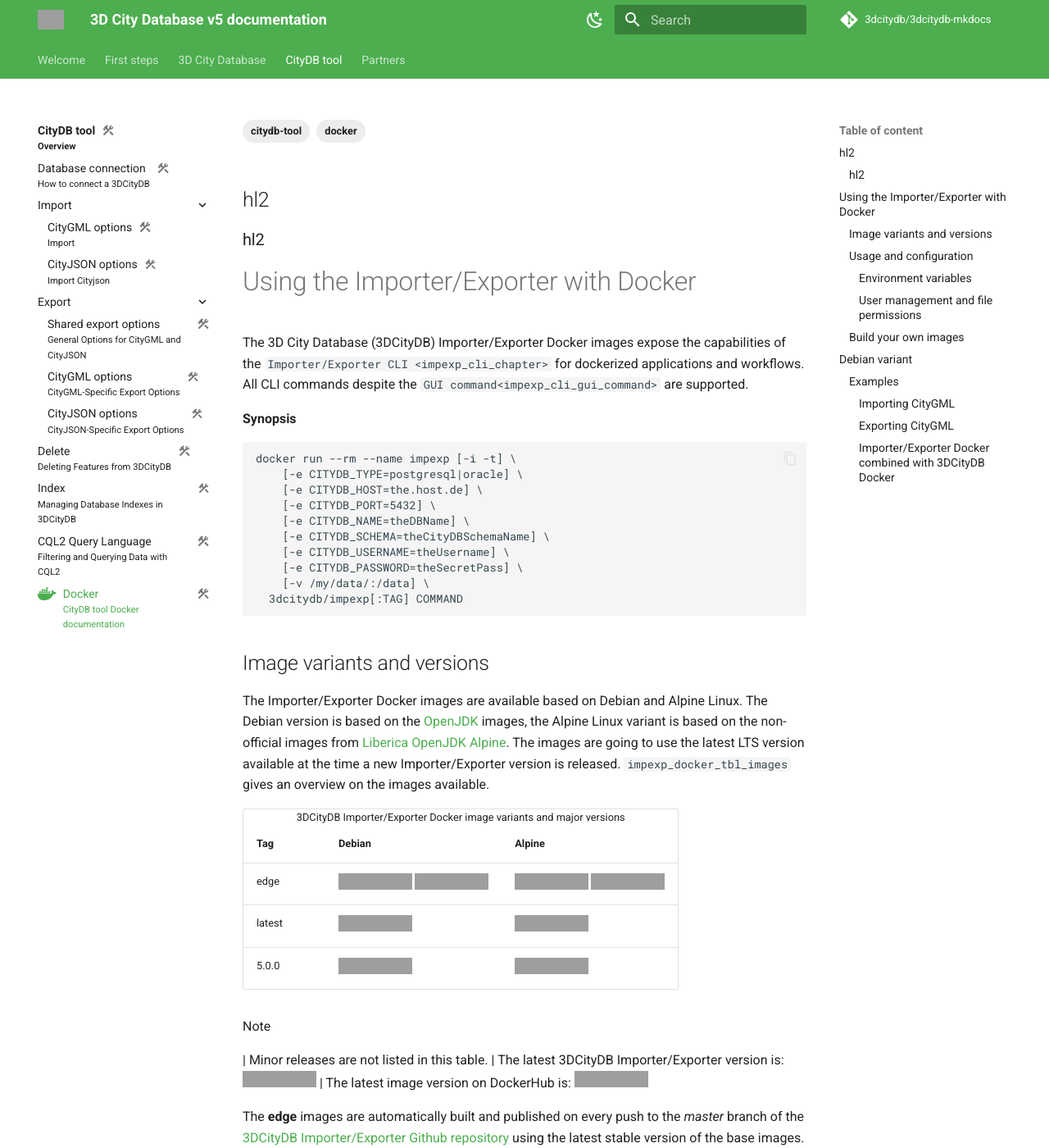
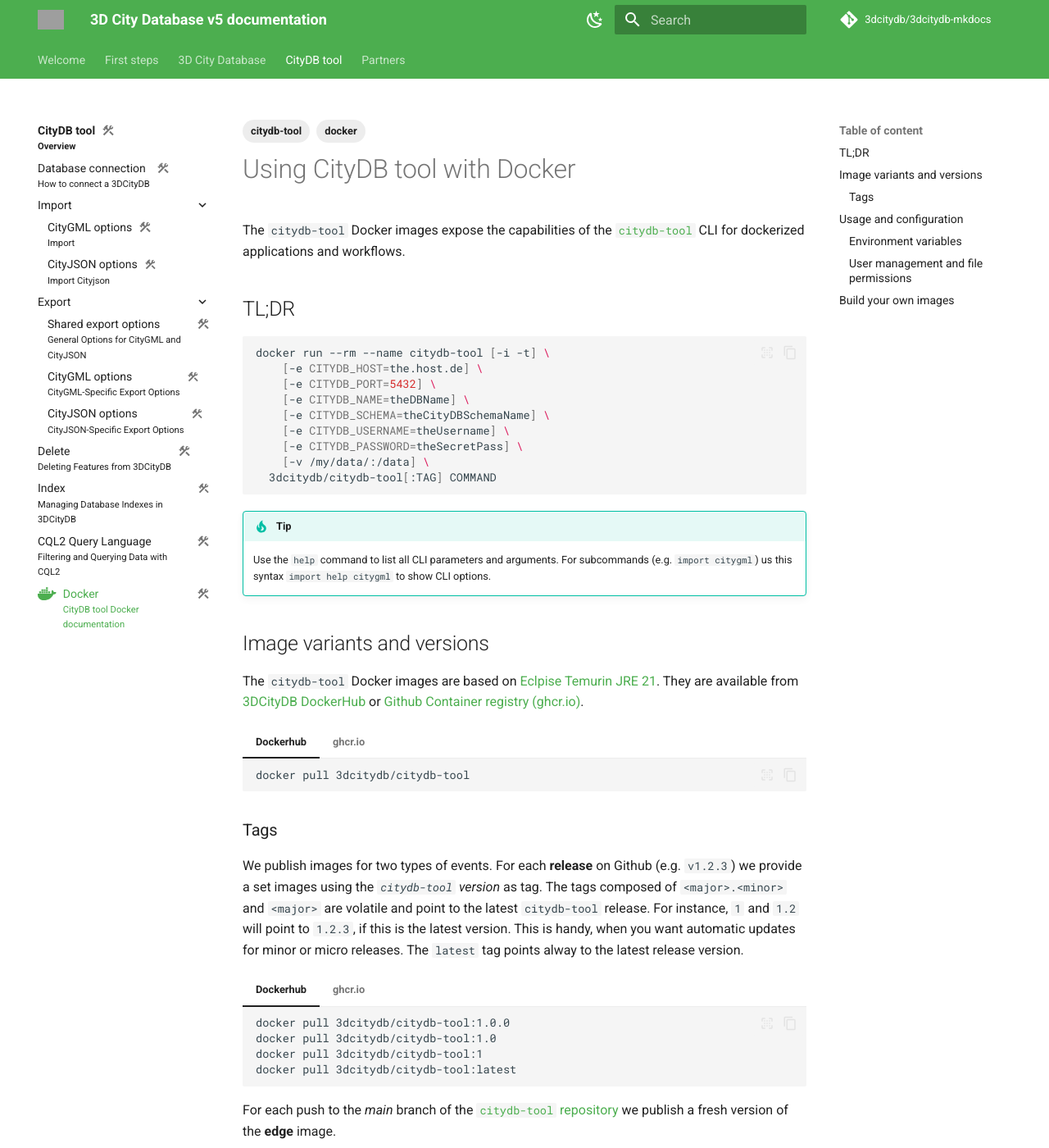
Before and after one commit to BWibo/3dcitydb-mkdocs, an MkDocs documentation site: the page built from docs/citydb-tool/docker.md, in a window 1280 px wide and 1400 px high, cut to the strip 0-1400 px from the top of the window. Shown: the whole strip at 82% size. Built offline with MkDocs 1.6.1 and Material for MkDocs 9.7.7, drawn with Linux system fonts in a browser that asks for light colours; comment, search, counter and statistics services are not loaded; some of the changed text lies outside the part shown; grey boxes are pictures that could not be loaded.

Commit message:
WIP: citydb-tool docker

````diff
--- a/docs/citydb-tool/docker.md
+++ b/docs/citydb-tool/docker.md
@@ -8,10 +8,6 @@
   - docker
   - citydb-tool
 ---
-
-## hl2
-
-### hl2
 
 <!--
 
@@ -41,37 +37,85 @@
 
 -->
 
+# Using CityDB tool with Docker
 
-# Using the Importer/Exporter with Docker
+The `citydb-tool` Docker images expose the capabilities of the [`citydb-tool`](../citydb-tool/index.md) CLI for dockerized applications and workflows.
 
-The 3D City Database (3DCityDB) Importer/Exporter Docker images expose
-the capabilities of the `Importer/Exporter CLI <impexp_cli_chapter>` for
-dockerized applications and workflows. All CLI commands despite the
-`GUI command<impexp_cli_gui_command>` are supported.
+## TL;DR
 
-**Synopsis**
+``` bash
 
-    docker run --rm --name impexp [-i -t] \
-        [-e CITYDB_TYPE=postgresql|oracle] \
-        [-e CITYDB_HOST=the.host.de] \
-        [-e CITYDB_PORT=5432] \
-        [-e CITYDB_NAME=theDBName] \
-        [-e CITYDB_SCHEMA=theCityDBSchemaName] \
-        [-e CITYDB_USERNAME=theUsername] \
-        [-e CITYDB_PASSWORD=theSecretPass] \
-        [-v /my/data/:/data] \
-      3dcitydb/impexp[:TAG] COMMAND
+docker run --rm --name citydb-tool [-i -t] \
+    [-e CITYDB_HOST=the.host.de] \
+    [-e CITYDB_PORT=5432] \
+    [-e CITYDB_NAME=theDBName] \
+    [-e CITYDB_SCHEMA=theCityDBSchemaName] \
+    [-e CITYDB_USERNAME=theUsername] \
+    [-e CITYDB_PASSWORD=theSecretPass] \
+    [-v /my/data/:/data] \
+  3dcitydb/citydb-tool[:TAG] COMMAND
+```
+
+!!! tip
+
+    Use the `help` command to list all CLI parameters and arguments. For subcommands (e.g. `import citygml`) us this syntax `import help citygml` to show CLI options.
 
 ## Image variants and versions
 
-The Importer/Exporter Docker images are available based on Debian and
-Alpine Linux. The Debian version is based on the
-[OpenJDK](https://hub.docker.com/_/openjdk) images, the Alpine Linux
-variant is based on the non-official images from [Liberica OpenJDK
-Alpine](https://hub.docker.com/r/bellsoft/liberica-openjdk-alpine). The
-images are going to use the latest LTS version available at the time a
-new Importer/Exporter version is released. `impexp_docker_tbl_images`
-gives an overview on the images available.
+The `citydb-tool` Docker images are based on [Eclpise Temurin JRE 21](https://hub.docker.com/_/eclipse-temurin){target="blank"}.
+They are available from [3DCityDB DockerHub](https://hub.docker.com/r/3dcitydb/citydb-tool){target="blank"} or [Github Container registry (ghcr.io)](https://github.com/3dcitydb/citydb-tool/pkgs/container/citydb-tool){target="blank"}.
+
+=== "Dockerhub"
+
+    ``` bash
+    docker pull 3dcitydb/citydb-tool
+    ```
+
+=== "ghcr.io"
+
+    ``` bash
+    docker pull ghcr.io/3dcitydb/citydb-tool
+    ```
+
+### Tags
+
+We publish images for two types of events. For each __release__ on Github (e.g. `v1.2.3`) we provide a set images using the _`citydb-tool` version_ as tag.
+The tags composed of `<major>.<minor>` and `<major>` are volatile and point to the latest `citydb-tool` release. For instance, `1` and `1.2` will point to `1.2.3`, if this is the latest version. This is handy, when you want automatic updates for minor or micro releases. The `latest` tag points alway to the latest release version.
+
+=== "Dockerhub"
+
+    ``` bash
+    docker pull 3dcitydb/citydb-tool:1.0.0
+    docker pull 3dcitydb/citydb-tool:1.0
+    docker pull 3dcitydb/citydb-tool:1
+    docker pull 3dcitydb/citydb-tool:latest
+    ```
+
+=== "ghcr.io"
+
+    ``` bash
+    docker pull ghcr.io/3dcitydb/citydb-tool:1.0.0
+    docker pull ghcr.io/3dcitydb/citydb-tool:1.0
+    docker pull ghcr.io/3dcitydb/citydb-tool:1
+    docker pull ghcr.io/3dcitydb/citydb-tool:latest
+    ```
+
+For each push to the _main_ branch of the [`citydb-tool` repository](https://github.com/3dcitydb/citydb-tool){target="blank"} we publish a fresh version of the __edge__ image.
+
+=== "Dockerhub"
+
+    ``` bash
+    docker pull 3dcitydb/citydb-tool:edge
+    ```
+
+=== "ghcr.io"
+
+    ``` bash
+    docker pull ghcr.io/3dcitydb/citydb-tool:edge
+    ```
+
+!!! warning
+    The `edge` images contain the latest state of development. It may contain bugs and should not be used for production purposes.
 
 <table>
 <caption>3DCityDB Importer/Exporter Docker image variants and major
@@ -134,30 +178,6 @@
 | The latest image version on DockerHub is:
 [![version-badge-dockerhub](https://img.shields.io/docker/v/3dcitydb/impexp?label=Docker%20Hub&logo=docker&logoColor=white&sort=semver)](https://hub.docker.com/r/3dcitydb/impexp/tags)
 
-The **edge** images are automatically built and published on every push
-to the *master* branch of the [3DCityDB Importer/Exporter Github
-repository](https://github.com/3dcitydb/importer-exporter) using the
-latest stable version of the base images. The **latest** and **release**
-image versions are only built when a new release is published on Github.
-The **latest** tag will point to the most recent release version.
-
-The images are available on [3DCityDB
-DockerHub](https://hub.docker.com/r/3dcitydb/) and can be pulled like
-this:
-
-    docker pull 3dcitydb/impexp:TAG
-
-The image *tag* is composed of the Importer/Exporter version and the
-image variant. Debian is the default image variant, where no image
-variant is appended to the tag. For the Alpine Linux images `-alpine` is
-appended. The full list of available tags can be found on
-[DockerHub](https://hub.docker.com/r/3dcitydb/impexp/tags?page=1&ordering=last_updated).
-Here are some examples for full image tags:
-
-    docker pull 3dcitydb/impexp:edge
-    docker pull 3dcitydb/impexp:latest-alpine
-    docker pull 3dcitydb/impexp:5.0.0
-    docker pull 3dcitydb/impexp:5.0.0-alpine
 
 ## Usage and configuration
 
@@ -195,7 +215,7 @@
 
 Tip
 
-Watch out for **correct paths** when working with mounts! All paths
+Watch out for __correct paths__ when working with mounts! All paths
 passed to the Importer/Exporter CLI have to be specified from the
 container's perspective. If you are not familiar with how Docker manages
 volumes and bind mounts go through the [Docker volume
@@ -231,11 +251,11 @@
 
 When running the Importer/Exporter on the command line, the values of
 these variables will be used as input if a corresponding CLI option is
-**not** available. Thus, the CLI options always take precedence.
+__not__ available. Thus, the CLI options always take precedence.
 
 CITYDB<span id="type">TYPE</span>=&lt;postgresql|oracle&gt;
 
-The type of the 3DCityDB to connect to. *postgresql* is the default.
+The type of the 3DCityDB to connect to. _postgresql_ is the default.
 
 CITYDB<span id="host">HOST</span>=&lt;hostname or ip&gt;
 
@@ -243,8 +263,8 @@
 
 CITYDB<span id="port">PORT</span>=&lt;port&gt;
 
-Port of the 3DCityDB to connect to. Default is *5432* for PostgreSQL and
-*1521* for Oracle.
+Port of the 3DCityDB to connect to. Default is _5432_ for PostgreSQL and
+_1521_ for Oracle.
 
 CITYDB<span id="name">NAME</span>=&lt;dbName&gt;
 
@@ -313,7 +333,7 @@
 `adoptopenjdk/openjdk11` for the Alpine image variant. This is the base
 image the container runs with.
 
-**Build process**
+__Build process__
 
 1.  Clone the [Importer/Exporter Github
     repository](https://github.com/3dcitydb/importer-exporter) and
````
Also changed, not shown: other parts of docs/citydb-tool/docker.md (+1 -1 lines).
